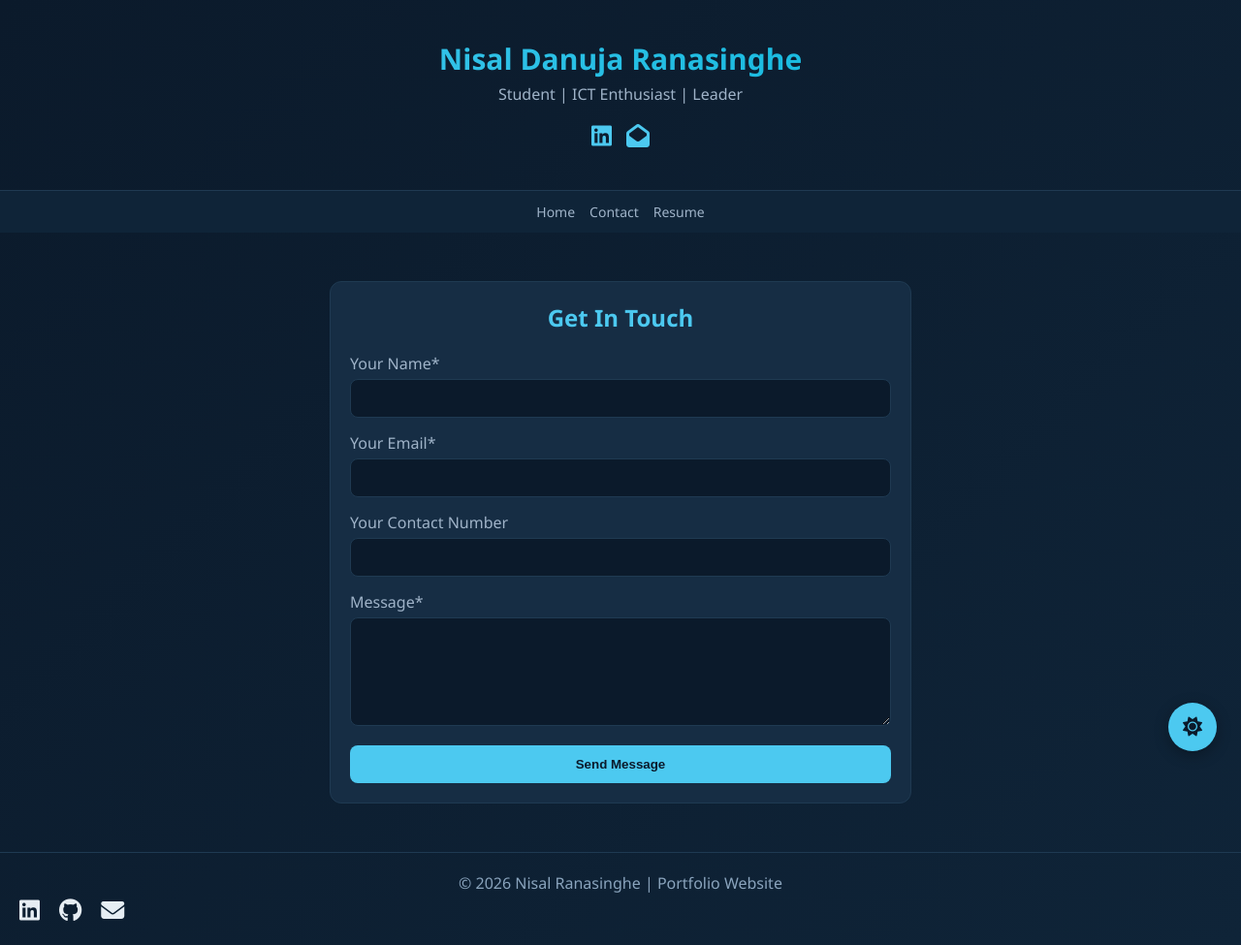
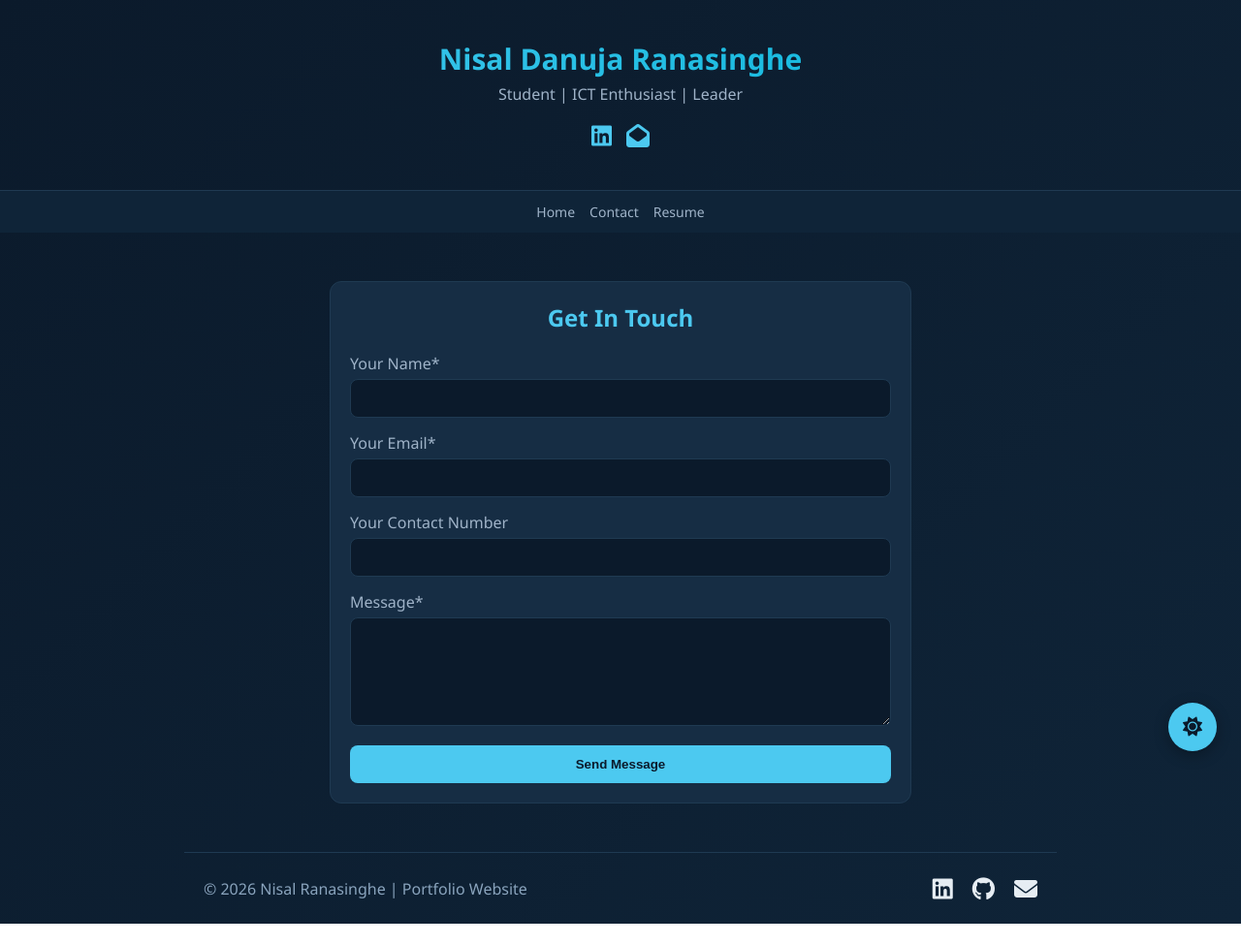
Before and after one commit to nisaldanuja/nisaldanuja.github.io, a plain HTML site: page contact.html in a window 1280 px wide. Shown: the whole page at 97% size. After the commit the page ends 953 px from the top, so only its background shows below. Drawn offline with nearby package versions, Linux system fonts and the light colour scheme.

Commit message:
Update contact.html

```diff
--- a/contact.html
+++ b/contact.html
@@ -199,10 +199,14 @@
         }
 
         footer {
-            text-align: center;
+            display: flex;
+            justify-content: space-between;
+            align-items: center;
+            flex-wrap: wrap;
+            max-width: 900px;
+            margin: 30px auto 0 auto;
             padding: 20px;
             border-top: 1px solid var(--border-color);
-            margin-top: 30px;
             color: var(--footer-text);
             transition: border-color 0.3s ease, color 0.3s ease;
         }
```
